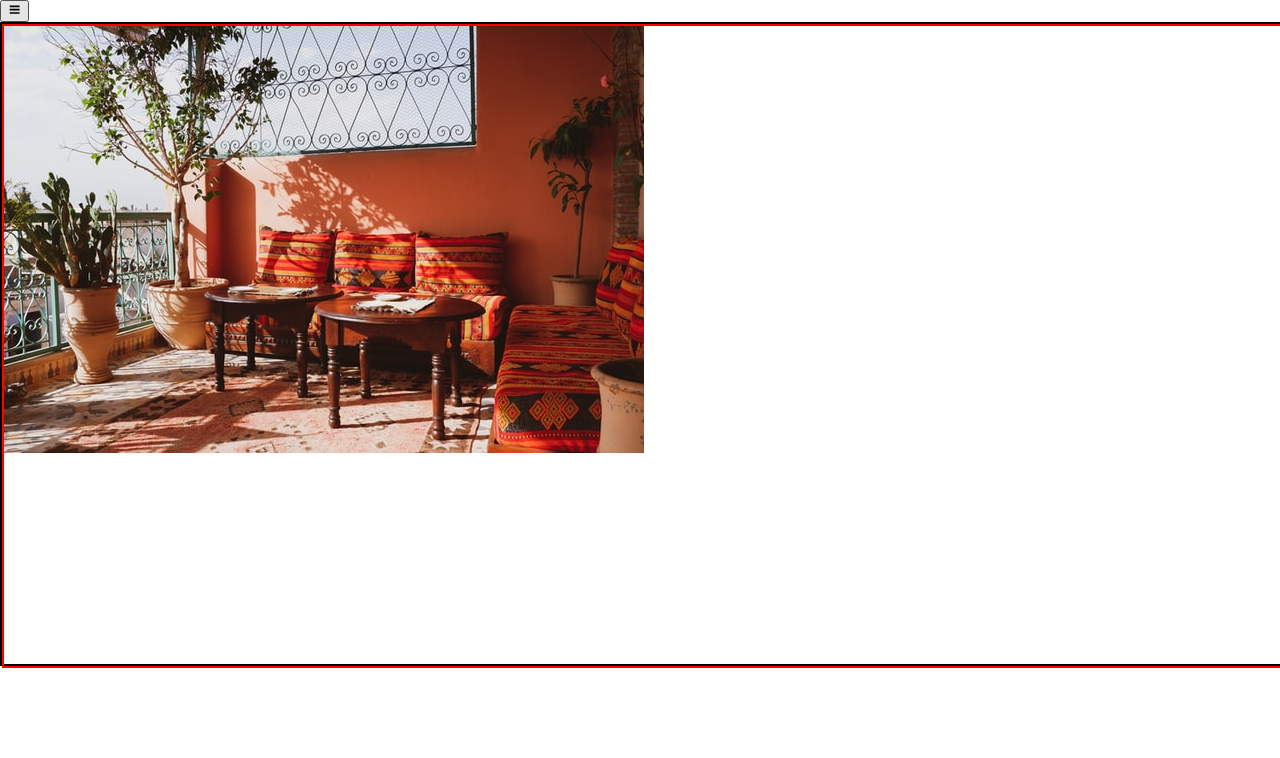
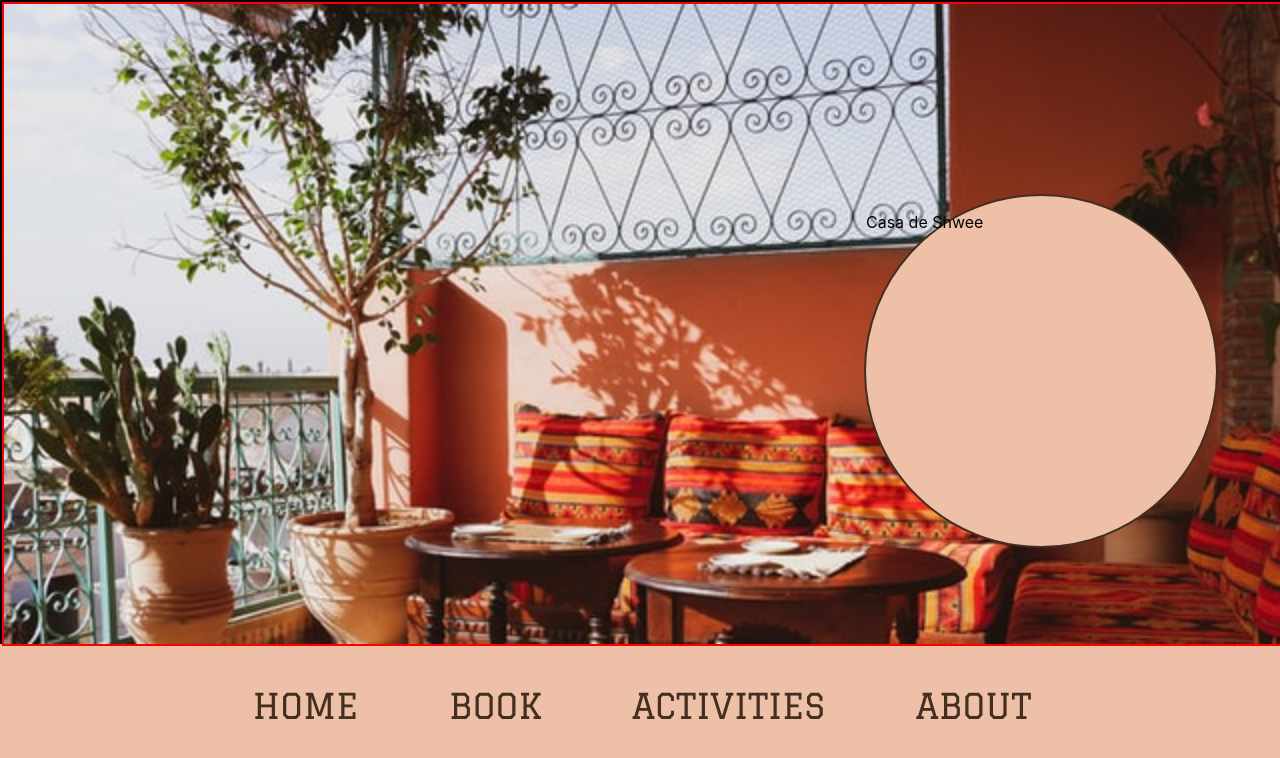
Before and after one commit to idasylven/final-project-portugal-bnb, a React (Create React App) app in the folder frontend/: page / in a window 1280 px wide. Shown: the top 758 px of the page. Built offline with nearby package versions, Linux system fonts and the light colour scheme.

Commit message:
Fixed error by deleting dependecies in root and adding them in frontend package.json. Started initial styling of Home page

```diff
--- a/frontend/package.json
+++ b/frontend/package.json
@@ -3,6 +3,7 @@
   "version": "1.0.0",
   "private": true,
   "dependencies": {
+    "@reduxjs/toolkit": "^1.6.0",
     "babel-eslint": "^10.0.3",
     "eslint": "^6.7.1",
     "eslint-config-airbnb": "^18.0.1",
@@ -11,8 +12,10 @@
     "eslint-plugin-react": "^7.16.0",
     "eslint-plugin-react-hooks": "^2.3.0",
     "react": "^16.12.0",
+    "react-dates": "^21.8.0",
     "react-dom": "^16.12.0",
     "react-icons": "^4.2.0",
+    "react-redux": "^7.2.4",
     "react-router-dom": "^5.2.0",
     "react-scripts": "^3.3.0"
   },
--- a/frontend/public/index.html
+++ b/frontend/public/index.html
@@ -4,6 +4,10 @@
   <head>
     <meta charset="utf-8" />
     <meta name="viewport" content="width=device-width, initial-scale=1" />
+    <link rel="preconnect" href="https://fonts.gstatic.com">
+    <link href="https://fonts.googleapis.com/css2?family=Aleo:wght@300;400;700&display=swap" rel="stylesheet">
+    <link rel="preconnect" href="https://fonts.gstatic.com">
+    <link href="https://fonts.googleapis.com/css2?family=Graduate&display=swap" rel="stylesheet">
     <title>Casa de Shwee</title>
   </head>
 
--- a/frontend/src/App.js
+++ b/frontend/src/App.js
@@ -25,7 +25,6 @@ export const App = () => {
   return (
     <Provider store={store}>
       <BrowserRouter>
-        <Navbar />
         <Switch>
           <Route exact path="/" component={Home} />
           <Route exact path="/accomodation" component={Accomodation}/>
@@ -41,5 +40,6 @@ export const App = () => {
   )
 }
 
+// Put the provider store back on line 26 and 39
 // Do we really need exact on all paths? Won´t work if we remove them, should we do something else then instead
 // Perhaps we need to move the Navbar for it to display below hero image?
--- a/frontend/src/components/Header.css
+++ b/frontend/src/components/Header.css
@@ -5,11 +5,27 @@
 }
 
 .header-box {
+  background: url("/assets/images/terrace.jpg");
+  /* background: url("https://unsplash.com/photos/6Aakvv7AJkE"); */
+  background-size: cover;
   height: 100%;
   width: 100%;
   border: red solid 2px;
 }
 
-.header-img {
-  object-fit: cover;
+/* .header-img {
+  max-width: 100%;
+  height: auto;
+  object-fit: contain;
+} */
+
+.loggo {
+  background-color: #edc0a7;
+  border: solid 2px #442e20;
+  border-radius: 50%;
+  height: 350px;
+  width: 350px;
+  position: relative;
+  top: 190px;
+  left: 860px;
 }
--- a/frontend/src/components/Header.js
+++ b/frontend/src/components/Header.js
@@ -1,4 +1,6 @@
 import React from 'react'
+
+import Navbar from './Navbar'
 
 import './Header.css'
 
@@ -7,8 +9,11 @@ const Header = () => {
   return (
     <header className="header-container">
      <div className="header-box">
-       <img className="header-img" src="./assets/images/terrace.jpg"></img>
+       <div className="loggo">
+         <p>Casa de Shwee</p>
+       </div>
      </div>
+     <Navbar />
     </header>
   )
 }
--- /dev/null
+++ b/frontend/src/components/Navbar.css
@@ -0,0 +1,19 @@
+/* .nav-container {
+} */
+
+.nav-box {
+  list-style-type: none;
+  display: flex;
+  justify-content: space-evenly;
+  padding: 1.5rem 10rem 0 10rem;
+}
+
+a {
+  text-decoration: none;
+  color: #442e20;
+  font-family: Graduate;
+  font-size: 35px;
+}
+
+li {
+}
--- a/frontend/src/components/Navbar.js
+++ b/frontend/src/components/Navbar.js
@@ -1,31 +1,54 @@
-import React, { useState } from 'react'
+import React from 'react'
 import { Link } from 'react-router-dom'
 
-import { GoThreeBars } from 'react-icons/go'
-
+import './Navbar.css'
 
 const Navbar = () => {
-  const [state, setState] = useState({
-    isOpen:false
-  })
-
-
-const handleToggle = () => {
-    setState({isOpen:!state.isOpen})
-  }
-
   return (
-    <nav className="navbar">
-      <div className= "nav-center">
-        <div className= "nav-header">
-          <button type="button" className="nav-btn" onClick={handleToggle}>
-            <GoThreeBars />
-          </button>
-
-        </div>
-      </div>
+    <nav className="nav-container">
+      <ul className="nav-box">
+        <li><Link to="/">HOME</Link></li>
+        <li><Link to="/accomodation">BOOK</Link></li>
+        <li><Link to="/activities">ACTIVITIES</Link></li>
+        <li><Link to="/about">ABOUT</Link></li>
+      </ul>
     </nav>
   )
 }
 
 export default Navbar
+
+
+
+
+// import React, { useState } from 'react'
+// import { Link } from 'react-router-dom'
+
+// import { GoThreeBars } from 'react-icons/go'
+
+
+// const Navbar = () => {
+//   const [state, setState] = useState({
+//     isOpen:false
+//   })
+
+
+// const handleToggle = () => {
+//     setState({isOpen:!state.isOpen})
+//   }
+
+//   return (
+//     <nav className="navbar">
+//       <div className= "nav-center">
+//         <div className= "nav-header">
+//           <button type="button" className="nav-btn" onClick={handleToggle}>
+//             <GoThreeBars />
+//           </button>
+
+//         </div>
+//       </div>
+//     </nav>
+//   )
+// }
+
+// export default Navbar
--- a/frontend/src/index.css
+++ b/frontend/src/index.css
@@ -5,6 +5,7 @@ body {
     sans-serif;
   -webkit-font-smoothing: antialiased;
   -moz-osx-font-smoothing: grayscale;
+  background: #edc0a7;
 }
 
 code {
```
Also changed, not shown: 1 other file (tests, documents, lock files or other folders).
